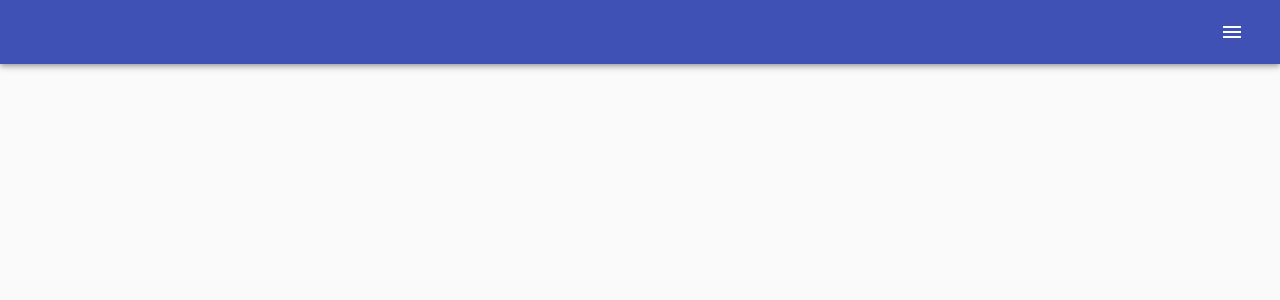
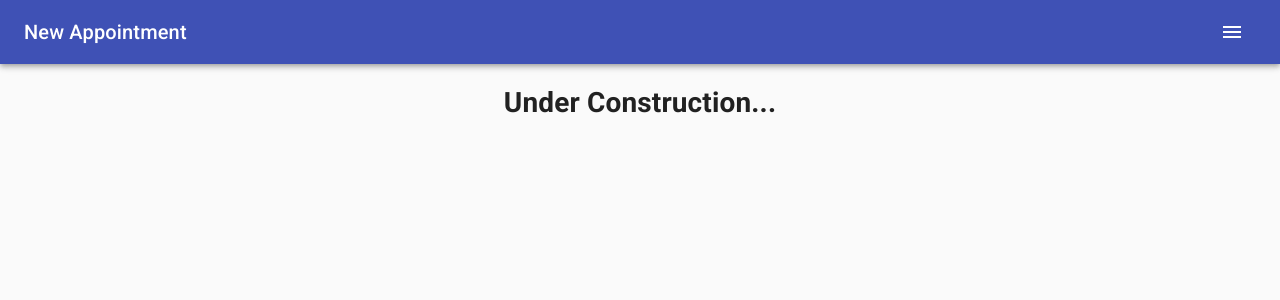
Before and after one commit to Sebsterio/animalysis, a React (Create React App) app in the folder client/: page /appointment in a window 1280 px wide. Shown: the top 300 px of the page. Built offline with nearby package versions, Linux system fonts and the light colour scheme.

Commit message:
create Appointment page stub

```diff
--- /dev/null
+++ b/client/src/pages/Appointment/Appointment.jsx
@@ -0,0 +1,7 @@
+import React from "react";
+
+const Appointment = () => {
+	return <h1>Under Construction...</h1>;
+};
+
+export default Appointment;
--- /dev/null
+++ b/client/src/pages/Appointment/index.js
@@ -0,0 +1 @@
+export { default as Appointment } from "./Appointment";
--- a/client/src/routes.js
+++ b/client/src/routes.js
@@ -2,6 +2,7 @@ import { Home } from "pages/Home";
 import { Survey } from "pages/Survey";
 import { Review } from "pages/Review";
 import { Account } from "pages/Account";
+import { Appointment } from "pages/Appointment";
 
 export const routes = [
 	{
@@ -39,4 +40,11 @@ export const routes = [
 		exact: true,
 		inNav: false,
 	},
+	{
+		path: "/appointment",
+		title: "New Appointment",
+		component: Appointment,
+		exact: true,
+		inNav: true,
+	},
 ];
```
